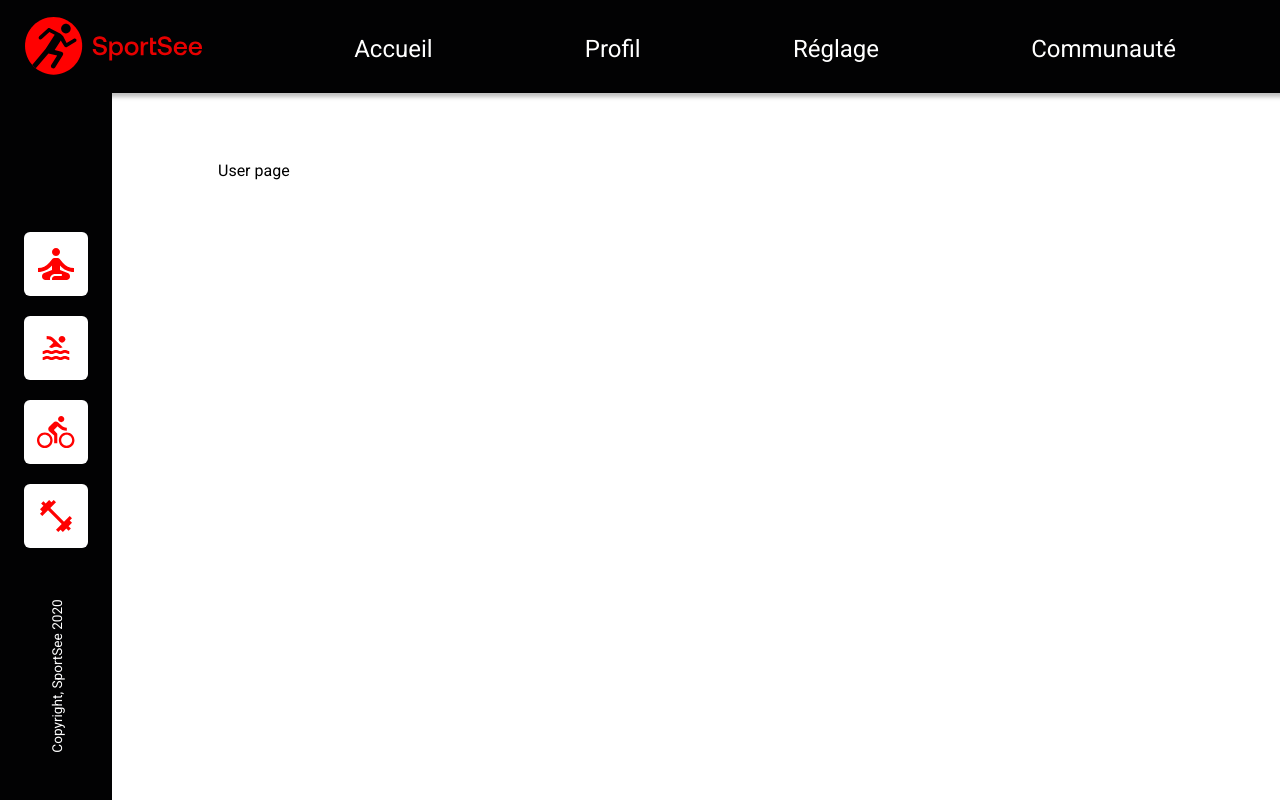
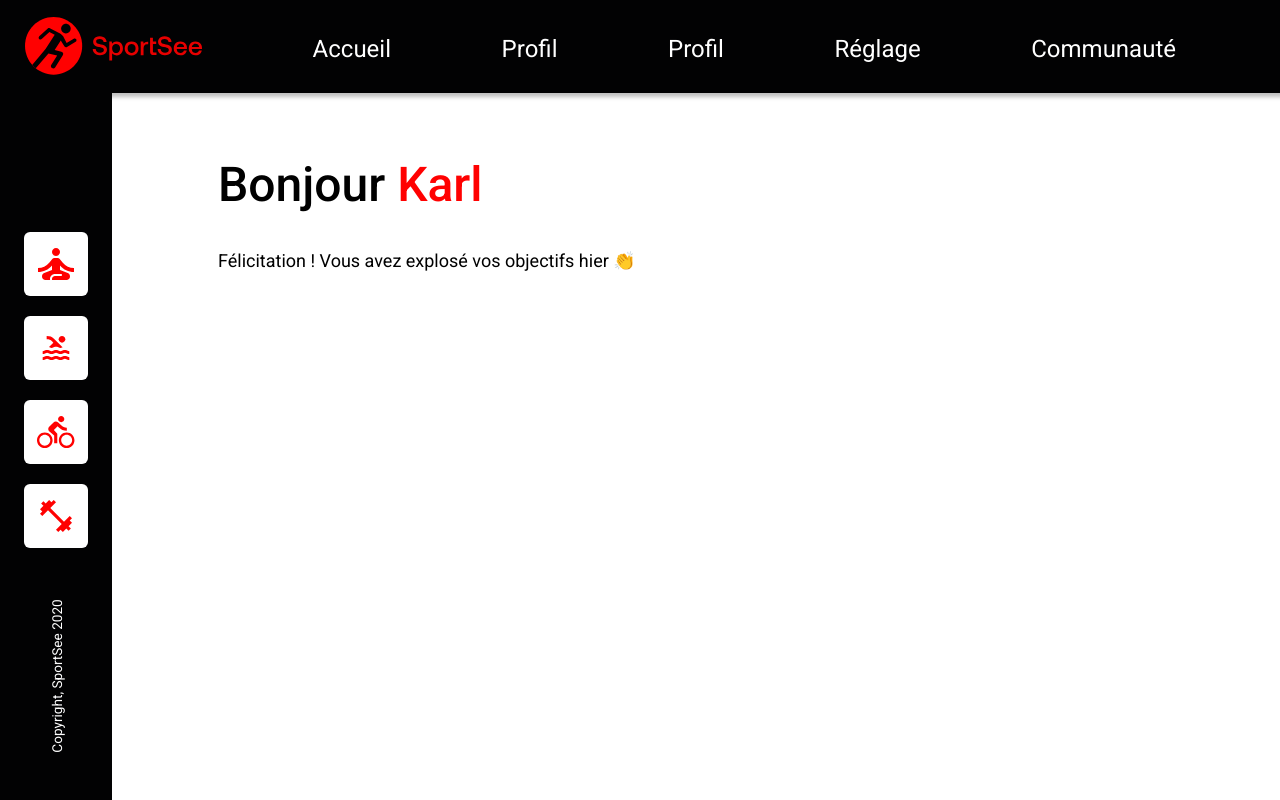
Before and after one commit to JeanBaptisteCalzia/SportSee-Front, a React (Vite) app: page /user/12 in a window 1280 px wide. Built offline with nearby package versions, Linux system fonts and the light colour scheme.

Commit message:
Display firstname from data for user page

```diff
--- a/src/App.scss
+++ b/src/App.scss
@@ -55,3 +55,30 @@ main {
   flex-direction: column;
   padding: 4.25rem 5rem 5rem 6.625rem;
 }
+
+h1 {
+  font-size: 3rem;
+  line-height: 48px;
+  font-weight: 500;
+  color: black;
+  margin: 0 0 2.5rem 0;
+  padding: 0 0;
+
+  span {
+    color: #ff0101;
+  }
+}
+
+p {
+  font-size: 1rem;
+  line-height: 24px;
+  font-weight: 400;
+  color: black;
+  margin: 0 0;
+  padding: 0 0;
+
+  &.lead {
+    font-size: 1.125rem;
+    line-height: 24px;
+  }
+}
--- a/src/components/Header/index.jsx
+++ b/src/components/Header/index.jsx
@@ -1,4 +1,5 @@
 import React from "react";
+import { userMainData } from "../../datas/dataMocked";
 import { NavLink } from "react-router-dom";
 import logo from "../../assets/logo.svg";
 import "./nav.scss";
@@ -22,16 +23,19 @@ function Header() {
             Accueil
           </NavLink>
         </li>
-        <li>
+        {userMainData &&
+          userMainData.map(({ id }) => (
+            <li key={id}>
               <NavLink
                 className={({ isActive }) => {
                   return isActive ? "active" : "";
                 }}
-            to="/user"
+                to={`/user/${id}`}
               >
                 Profil
               </NavLink>
             </li>
+          ))}
         <li>
           <NavLink
             className={({ isActive }) => {
--- a/src/datas/dataMocked.js
+++ b/src/datas/dataMocked.js
@@ -1,4 +1,4 @@
-const userMainData = [
+export const userMainData = [
   {
     id: 12,
     userInfos: {
@@ -31,7 +31,7 @@ const userMainData = [
   },
 ];
 
-const userActivity = [
+export const userActivity = [
   {
     userId: 12,
     sessions: [
@@ -114,7 +114,7 @@ const userActivity = [
   },
 ];
 
-const userAverageSessions = [
+export const userAverageSessions = [
   {
     userId: 12,
     sessions: [
@@ -183,7 +183,7 @@ const userAverageSessions = [
   },
 ];
 
-const userPerformance = [
+export const userPerformance = [
   {
     userId: 12,
     kind: {
--- a/src/pages/User/index.jsx
+++ b/src/pages/User/index.jsx
@@ -1,7 +1,35 @@
 import React from "react";
+import { useParams } from "react-router-dom";
+import { userMainData } from "../../datas/dataMocked";
+import Error from "../../components/Error";
 
 function User() {
-  return <main>User page</main>;
+  const params = useParams();
+  const userId = params.id;
+
+  const currentUser =
+    userMainData && userMainData.filter((user) => user.id === parseInt(userId));
+
+  const currentId = currentUser.map((id) => id.id);
+
+  if (parseInt(currentId) !== parseInt(userId)) {
+    return <Error />;
+  } else {
+    return (
+      <main>
+        {currentUser.map(({ id, userInfos }) => (
+          <section key={id}>
+            <h1>
+              Bonjour <span>{userInfos.firstName}</span>
+            </h1>
+            <p className="lead">
+              Félicitation ! Vous avez explosé vos objectifs hier 👏
+            </p>
+          </section>
+        ))}
+      </main>
+    );
+  }
 }
 
 export default User;
```
Lines whose indentation alone changed are shown as unchanged.
